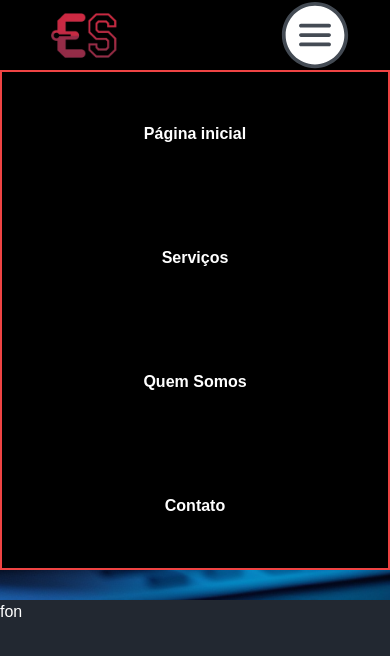
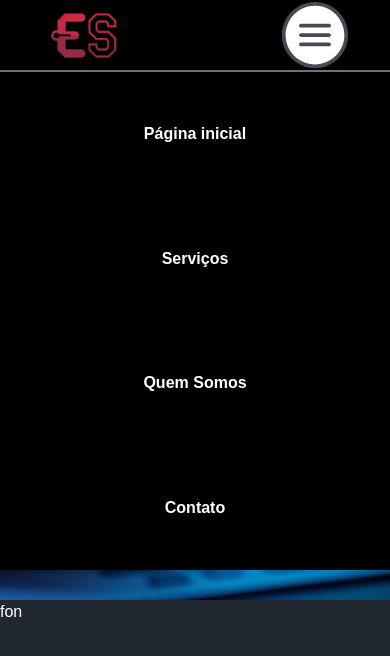
Before and after one commit to ElissonDeSous/site_pessoal, a Next.js app: page / in a window 390 px wide. Both pictures are taken after a click on the element 315 px from the left and 35 px from the top of the page. Shown: the top 656 px of the page. Built offline with nearby package versions, Linux system fonts and the light colour scheme.

Commit message:
ajustando menu responsivo

```diff
--- a/src/app/components/topo/topo.tsx
+++ b/src/app/components/topo/topo.tsx
@@ -29,14 +29,14 @@ export default function Topo(){
 
 
 
-                <div onClick={menu} className='md:hidden flex border-solid border-1 border-red-500 '>
+                <div onClick={menu} className='md:hidden flex '>
             <svg xmlns="http://www.w3.org/2000/svg" x="0px" y="0px" width="80" height="128" viewBox="0 0 128 128">
                 <path fill="#fff" d="M64 14A50 50 0 1 0 64 114A50 50 0 1 0 64 14Z"></path><path fill="#444b54" d="M64,117c-29.2,0-53-23.8-53-53s23.8-53,53-53s53,23.8,53,53S93.2,117,64,117z M64,17c-25.9,0-47,21.1-47,47s21.1,47,47,47s47-21.1,47-47S89.9,17,64,17z"></path><path fill="#444b54" d="M86.5 52h-45c-1.7 0-3-1.3-3-3s1.3-3 3-3h45c1.7 0 3 1.3 3 3S88.2 52 86.5 52zM86.5 67h-45c-1.7 0-3-1.3-3-3s1.3-3 3-3h45c1.7 0 3 1.3 3 3S88.2 67 86.5 67z"></path><g><path fill="#444b54" d="M86.5,82h-45c-1.7,0-3-1.3-3-3s1.3-3 3-3h45c1.7 0 3,1.3 3,3S88.2,82,86.5,82z"></path></g>
              </svg>
 
                 </div>
 
-                <div id='OpenMenu' className='flex   flex-col md:hidden hidden  border-solid border-red-500 border-2 absolute top-[70px]  bg-black w-full  h-[500px]   justify-around items-center'>
+                <div id='OpenMenu' className='flex   flex-col md:hidden hidden  border-solid border-gray-500 border-t-2  absolute top-[70px]  bg-black w-full  h-[500px]   justify-around items-center'>
                         <Link className='font-bold hover:text-red-500 ' href='/'>Página inicial</Link>
                         <Link className='font-bold hover:text-red-500' href='/servico'>Serviços</Link>
                         <Link className='font-bold hover:text-red-500' href='/servico'>Quem Somos</Link>
```
